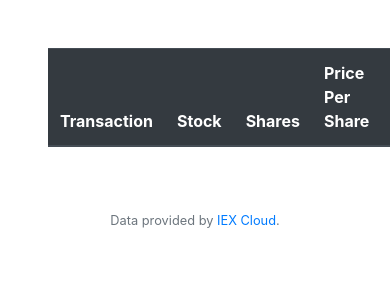
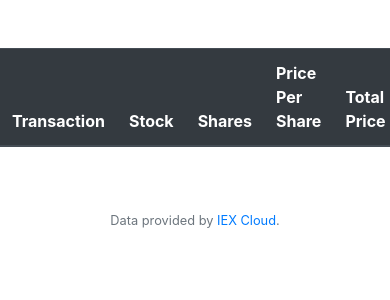
Before and after one commit to LuosRestil/mock-trader, a Flask app: page /history in a window 390 px wide; the page is wider, and only the part inside the window is pictured. Shown: the part 58-358 px from the top of that part. Run offline with Flask 2, Linux system fonts and the light colour scheme; the visitor is signed in with stand-in values (Sample User, id 1); data comes from the database, SQL or seed files in the repository; data that the repository does not hold is empty; some libraries are stand-ins or nearby versions.

Commit message:
Changed padding for mobile view and added overflow scrolling for table containers

```diff
--- a/mock_trader/static/style.css
+++ b/mock_trader/static/style.css
@@ -7,3 +7,14 @@
 .skinny-form {
   max-width: 300px;
 }
+
+#main {
+  max-width: 100vw !important;
+  overflow: scroll;
+}
+
+@media (max-width: 600px) {
+  .p-5 {
+    padding: 3rem 0 3rem 0 !important;
+  }
+}
--- a/mock_trader/templates/layout.html
+++ b/mock_trader/templates/layout.html
@@ -73,7 +73,7 @@
       {% endif %}
     {% endwith %}
 
-    <main class="container p-5">
+    <main id="main" class="container center p-5">
       {% block main %}{% endblock %}
     </main>
 
```
